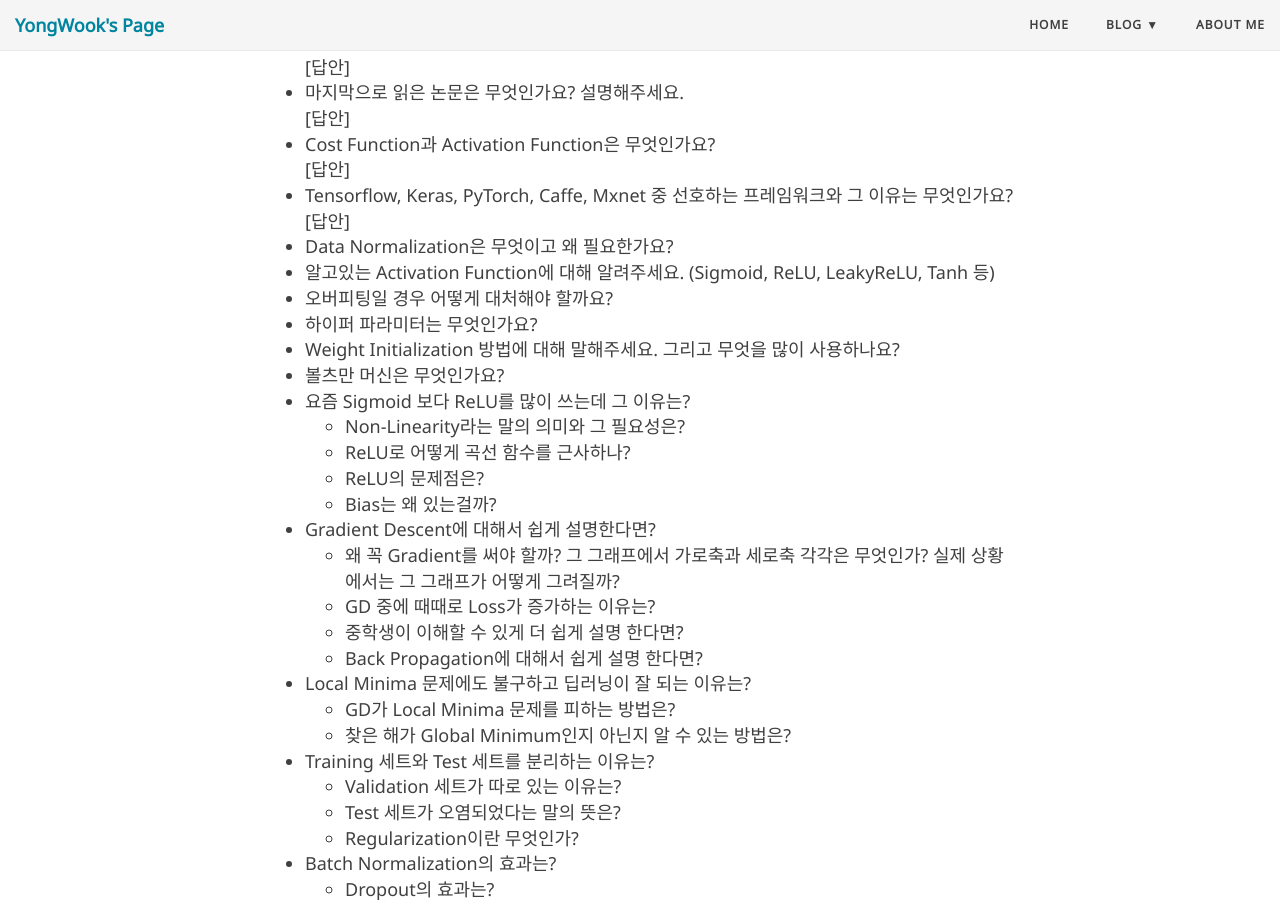
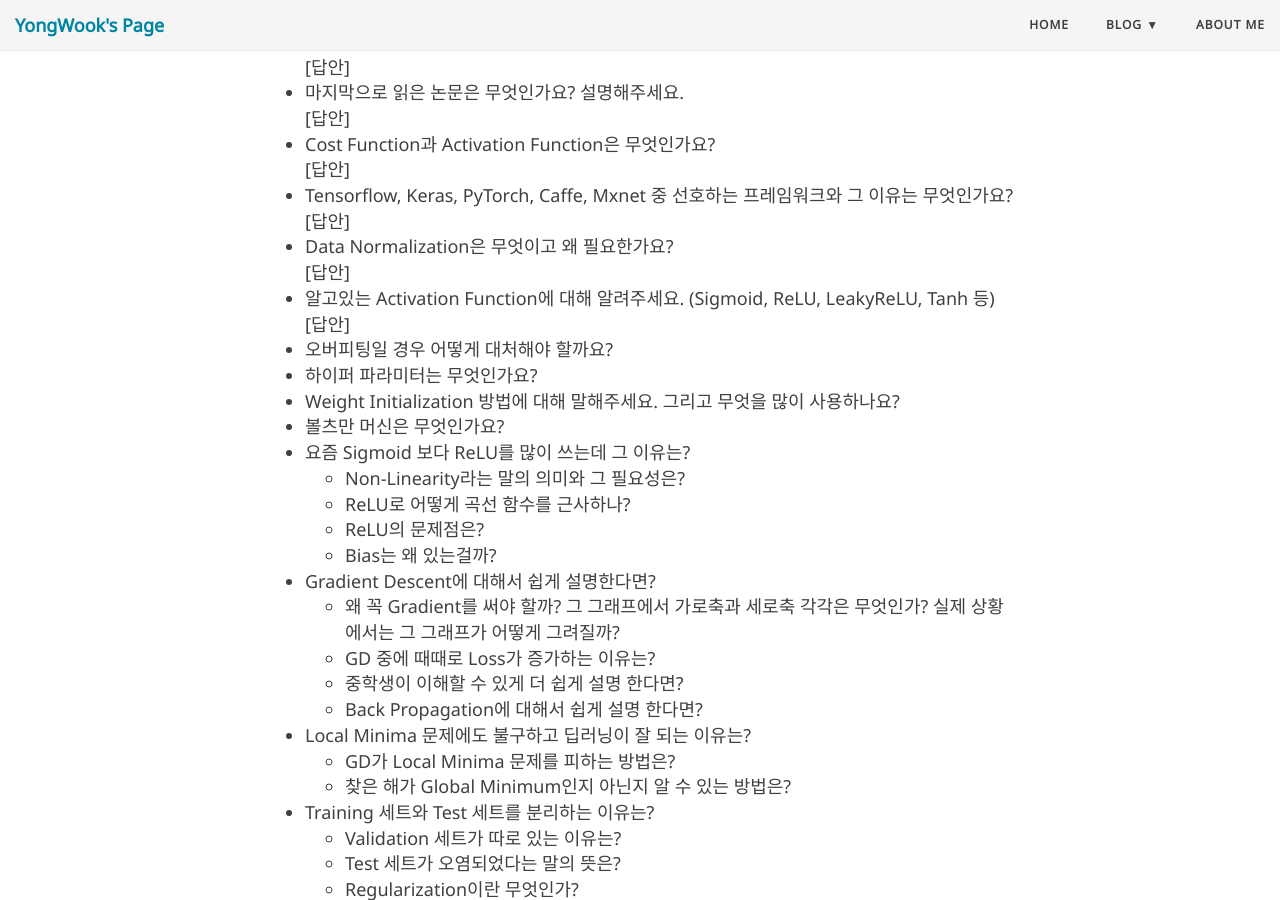
Before and after one commit to YongWookHa/yongwookha.github.io_, a Jekyll site: the page built from collections/_Machine_Learning/2019-10-11-Interview Question.md, in a window 1280 px wide and 900 px high, scrolled down 4459 px. Built offline with Jekyll 4.4.1, drawn with Linux system fonts in a browser that asks for light colours; nearby versions of some CDN libraries; comment, search, counter and statistics services are not loaded.

Commit message:
update: Deep Learning Parts

```diff
--- a/collections/_Machine_Learning/2019-10-11-Interview Question.md
+++ b/collections/_Machine_Learning/2019-10-11-Interview Question.md
@@ -384,7 +384,19 @@
 
   </details>
 - Data Normalization은 무엇이고 왜 필요한가요?
+  <details markdown="1">
+  <summary>[답안]</summary>
+
+  > Data Normalization은 입력 데이터의 최소, 최대값을 일정 범위(0~1) 내로 조절하는 것이다. 이를 통해, 특정 입력 데이터가 결과에 대해 과도한 영향을 미칠 수 있는 지위를 획득하는 것을 방지할 수 있고, 모델의 학습을 원활하게 만든다.
+
+  </details>
 - 알고있는 Activation Function에 대해 알려주세요. (Sigmoid, ReLU, LeakyReLU, Tanh 등)
+  <details markdown="1">
+  <summary>[답안]</summary>
+
+  > ![](https://www.dropbox.com/s/mkh6czvzd0vhtxt/Activation-functions.jpeg?raw=1)
+
+  </details>
 - 오버피팅일 경우 어떻게 대처해야 할까요?
 - 하이퍼 파라미터는 무엇인가요?
 - Weight Initialization 방법에 대해 말해주세요. 그리고 무엇을 많이 사용하나요?
```
